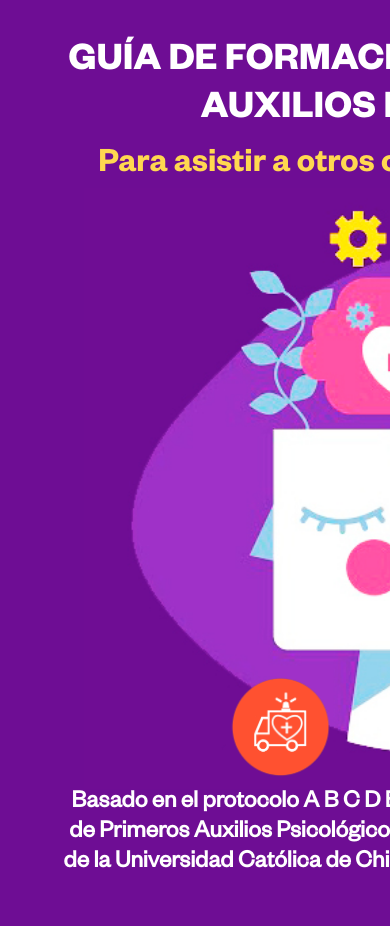
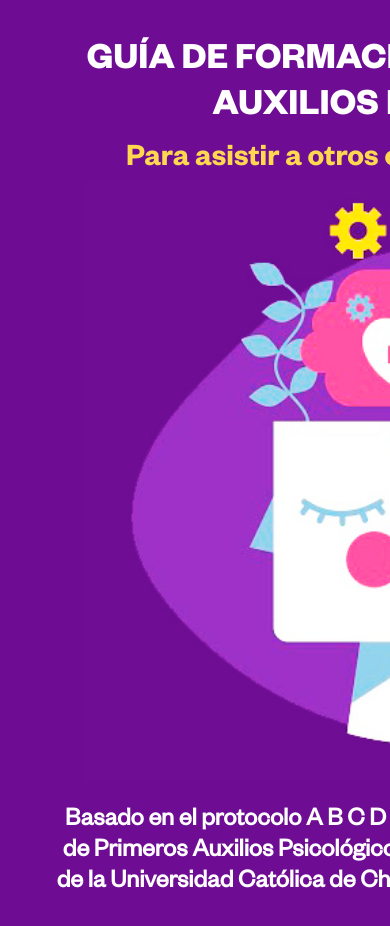
Before and after one commit to dashdancin/pap, a React (Create React App) app: page / in a window 390 px wide. Shown: the top 926 px of the page. Built offline with nearby package versions, Linux system fonts and the light colour scheme.

Commit message:
Fix frame 1 movil-responsive

```diff
--- a/src/components/TituloPrincipal.js
+++ b/src/components/TituloPrincipal.js
@@ -11,11 +11,18 @@ export default function TituloPrincipal() {
    </h1>
    <h2 className="subtitle">Para asistir a otros cuando más lo necesitan</h2>
    <img className="img_cover" src={img_cover} alt="imagen de bienestar" />
-   <p className="textbox">
-    Basado en el protocolo A B C D E de Primeros Auxilios Psicológicos de la
-    Universidad Católica de Chile
-   </p>
-   <img className="symbol_cruz" src={orange_cruz} alt="symbol_orange_cruz" />
+   <section className="footer-container">
+    <span className="textbox">
+     <p>
+      Basado en el protocolo A B C D E de Primeros Auxilios Psicológicos de la
+      Universidad Católica de Chile
+      <br /> <br />
+     </p>
+    </span>
+    <div className="img-container">
+     <img className="symbol_cruz" src={orange_cruz} alt="symbol_orange_cruz" />
+    </div>
+   </section>
   </div>
  );
 }
--- a/src/index.css
+++ b/src/index.css
@@ -1,3 +1,7 @@
+html {
+ font-size: 62.5%; /* =10px */
+}
+
 body {
  margin: 0;
 }
@@ -30,7 +34,7 @@ body {
 
 .title {
  font-family: FoundersGrotesk-Bold;
- font-size: 40px;
+ font-size: 3.8rem;
  font-weight: bolder;
  color: white;
  background-color: #6e0d94;
@@ -45,7 +49,7 @@ body {
 
 .subtitle {
  font-family: FoundersGrotesk-Semibold;
- font-size: 35px;
+ font-size: 3.2rem;
  font-weight: bolder;
  color: #ffd850;
  background-color: #6e0d94;
@@ -70,24 +74,33 @@ body {
  .img_cover {
   width: 80%;
  }
+ /* .symbol_cruz {
+  display: inline-block;
+ } */
+}
+
+.footer-container {
+ display: flex;
+ justify-content: space-between;
+ height: 140px;
 }
 
 .textbox {
  font-family: FoundersGrotesk-Regular;
- width: 350px;
+ width: 370px;
  color: white;
- font-size: 25px;
+ font-size: 26px;
  font-weight: 700;
- margin: 0;
- padding-left: 60px;
- position: relative;
+ display: inline-block;
+ margin-left: 50px;
  text-align: center;
+}
+
+.img-container {
+ margin-right: 50px;
 }
 
 .symbol_cruz {
  width: 120px;
- padding-right: 10%;
- position: absolute;
- top: 80vh;
- right: 10px;
+ margin-bottom: 16px;
 }
```
